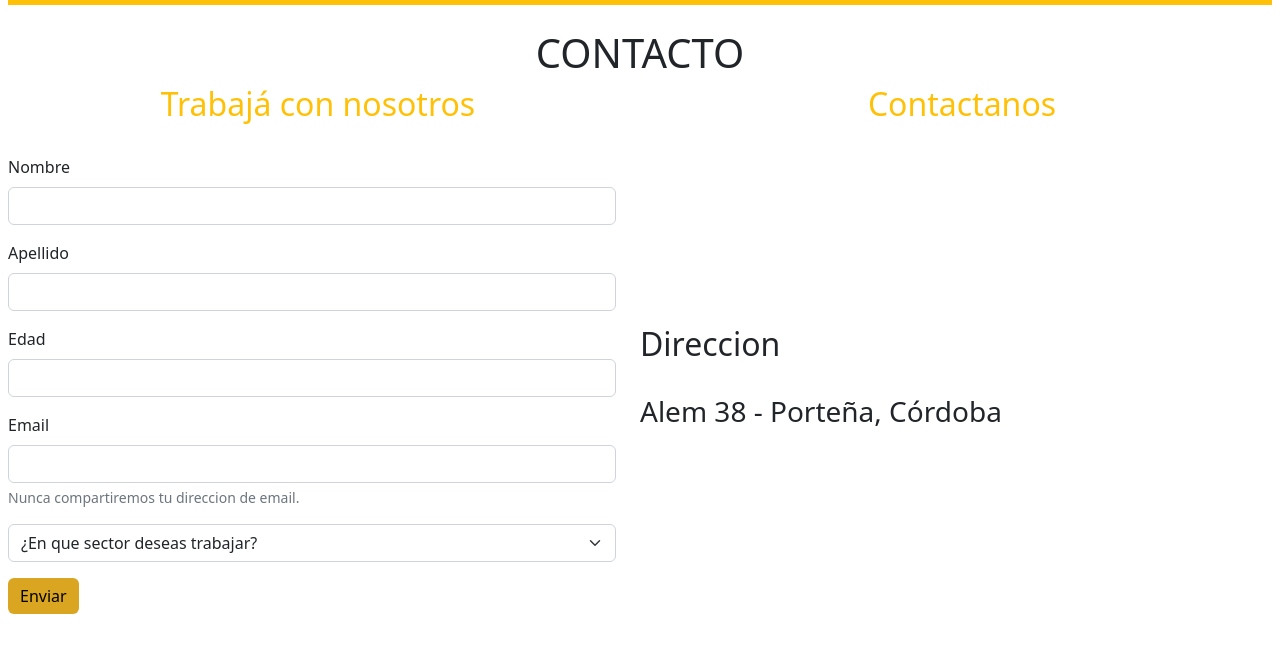
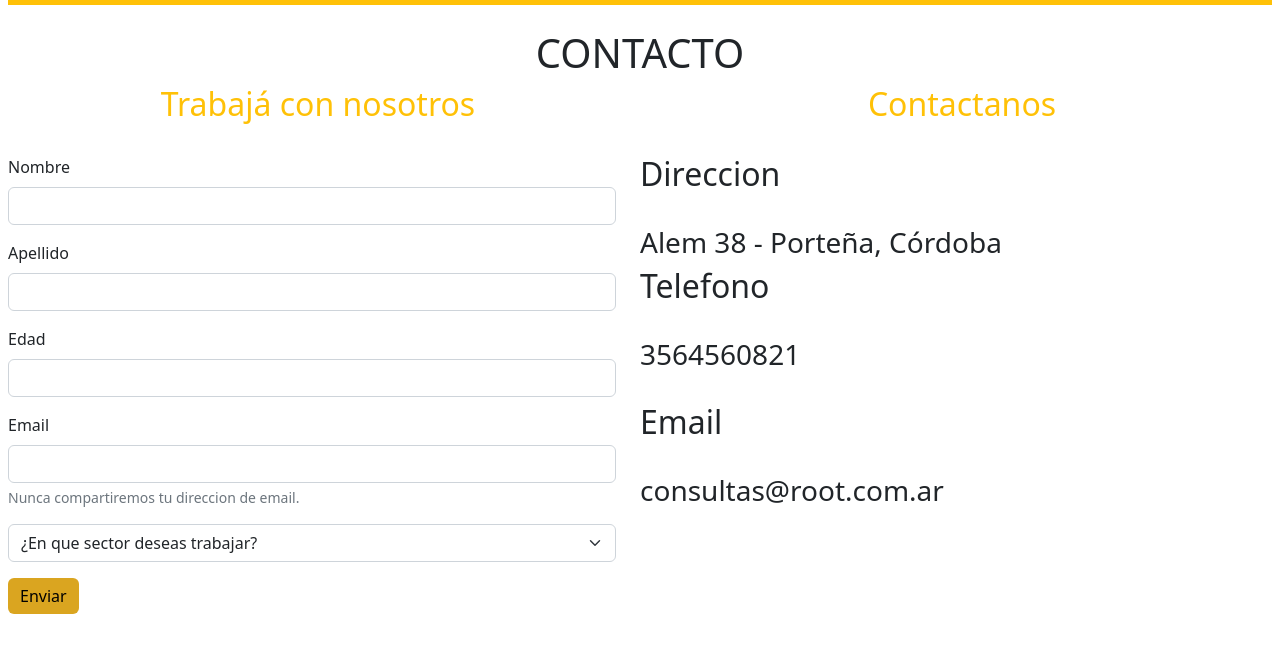
Before and after one commit to emanuelmarengo/PreEntrega3Marengo, a plain HTML site: page pages/contacto.html in a window 1280 px wide. Shown: the part 96-748 px from the top of the page. Drawn offline with nearby package versions, Linux system fonts and the light colour scheme; files that its build step writes are made by us from their sources.

Commit message:
html terminado

```diff
--- a/pages/contacto.html
+++ b/pages/contacto.html
@@ -71,9 +71,16 @@
                     <button type="submit" class="btn btn-primary">Enviar</button>
                   </form>
             </div>
-            <div class="col-xl-6 col-12 d-flex flex-column justify-content-center align-items-start text-dark pb-2 fw-bold">
+            <div class="col-xl-6 col-12 d-flex flex-column align-self-baseline pb-2 justify-content-center">
                     <h2>Direccion</h2> <br>
                     <h3>Alem 38 - Porteña, Córdoba</h3>
+            <div class="col-xl-6 col-12 d-flex flex-column align-self-baseline pb-2 justify-content-center">
+                    <h2>Telefono</h2> <br>
+                    <h3>3564560821</h3> <br>
+            <div class="col-xl-6 col-12 d-flex flex-column align-self-baseline pb-2 justify-content-center">
+                    <h2>Email</h2> <br>
+                    <h3>consultas@root.com.ar</h3>
+
         </div>
         </div>
     <script src="https://cdn.jsdelivr.net/npm/bootstrap@5.2.3/dist/js/bootstrap.bundle.min.js"
```
